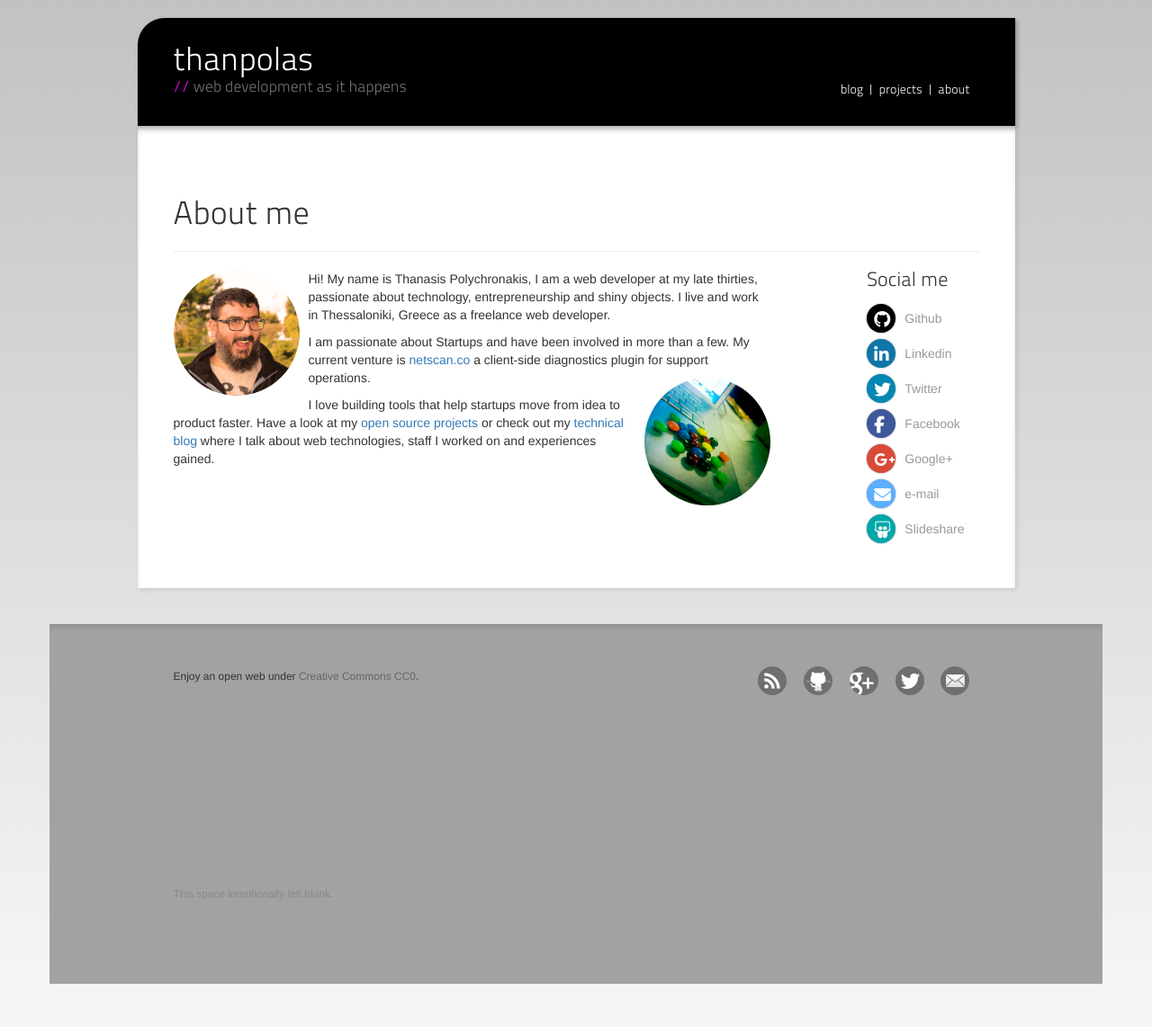
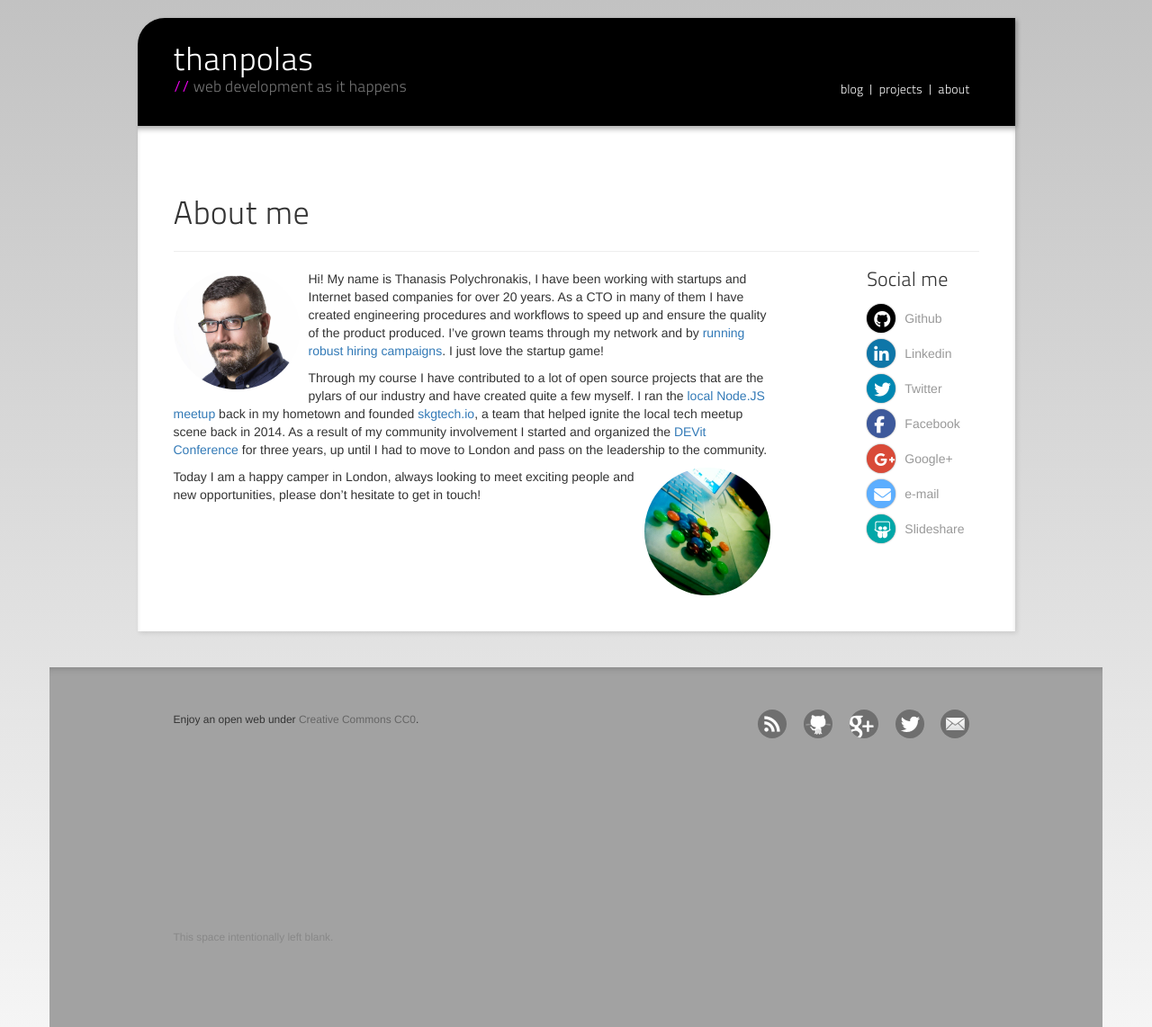
Before and after one commit to thanpolas/thanpolas.github.com, a Jekyll site: the page built from about/index.md, in a window 1280 px wide. Shown: the whole page at 90% size. Built offline with Jekyll 4.4.1, drawn with Linux system fonts in a browser that asks for light colours; nearby versions of some CDN libraries; before the commit the page ends 1094 px from its top, so only the background shows below that.

Commit message:
Update about

```diff
--- a/about/index.md
+++ b/about/index.md
@@ -5,8 +5,8 @@ description: "Me, about me, me pretty"
 ---
 {% include JB/setup %}
 
-![Thanasis Polychronakis](/assets/img/thanpolas-circle-grey.png) Hi! My name is Thanasis Polychronakis, I am a web developer at my late thirties, passionate about technology, entrepreneurship and shiny objects. I live and work in Thessaloniki, Greece as a freelance web developer.
+![Thanasis Polychronakis](/assets/img/thanpolas-about.jpg) Hi! My name is Thanasis Polychronakis, I have been working with startups and Internet based companies for over 20 years. As a CTO in many of them I have created engineering procedures and workflows to speed up and ensure the quality of the product produced. I've grown teams through my network and by [running robust hiring campaigns](http://thanpol.as/hiring/hiring-senior-engineers). I just love the startup game!
 
-I am passionate about Startups and have been involved in more than a few. My current venture is [netscan.co](https://www.netscan.co) a client-side diagnostics plugin for support operations. ![coding weapons](/assets/img/coding-weapons.png)
+Through my course I have contributed to a lot of open source projects that are the pylars of our industry and have created quite a few myself. I ran the [local Node.JS meetup](https://www.meetup.com/Thessaloniki-Node-js-Meetup/) back in my hometown and founded [skgtech.io](http://skgtech.io), a team that helped ignite the local tech meetup scene back in 2014. As a result of my community involvement I started and organized the [DEVit Conference](http://devitconf.org) for three years, up until I had to move to London and pass on the leadership to the community.![coding weapons](/assets/img/coding-weapons.png)
 
-I love building tools that help startups move from idea to product faster. Have a look at my [open source projects](/projects) or check out my [technical blog](/blog) where I talk about web technologies, staff I worked on and experiences gained.
+Today I am a happy camper in London, always looking to meet exciting people and new opportunities, please don't hesitate to get in touch!
```
